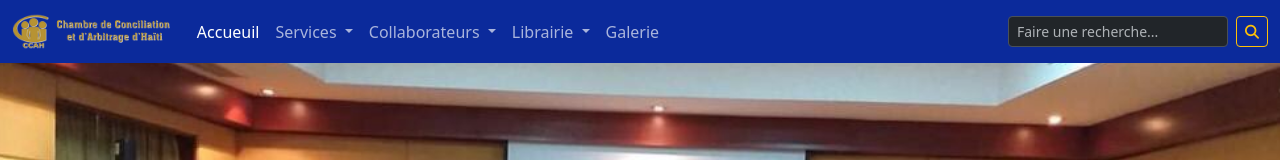
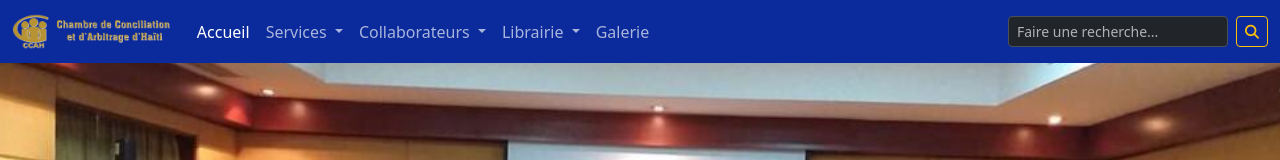
Before and after one commit to Lemayzeur/ccah, a plain HTML site: page index.html in a window 1280 px wide. Shown: the top 160 px of the page. Drawn offline with nearby package versions, Linux system fonts and the light colour scheme; a script that the page names is missing.

Commit message:
Update index.html

```diff
--- a/index.html
+++ b/index.html
@@ -172,7 +172,7 @@
       <div class="collapse navbar-collapse" id="navbarCollapse">
         <ul class="navbar-nav me-auto mb-2 mb-md-0">
           <li class="nav-item">
-            <a class="nav-link active" aria-current="page" href="#">Accueuil</a>
+            <a class="nav-link active" aria-current="page" href="#">Accueil</a>
           </li>
           <li class="nav-item dropdown">
 						<a class="nav-link dropdown-toggle" href="#" role="button" data-bs-toggle="dropdown" aria-expanded="false">
```
